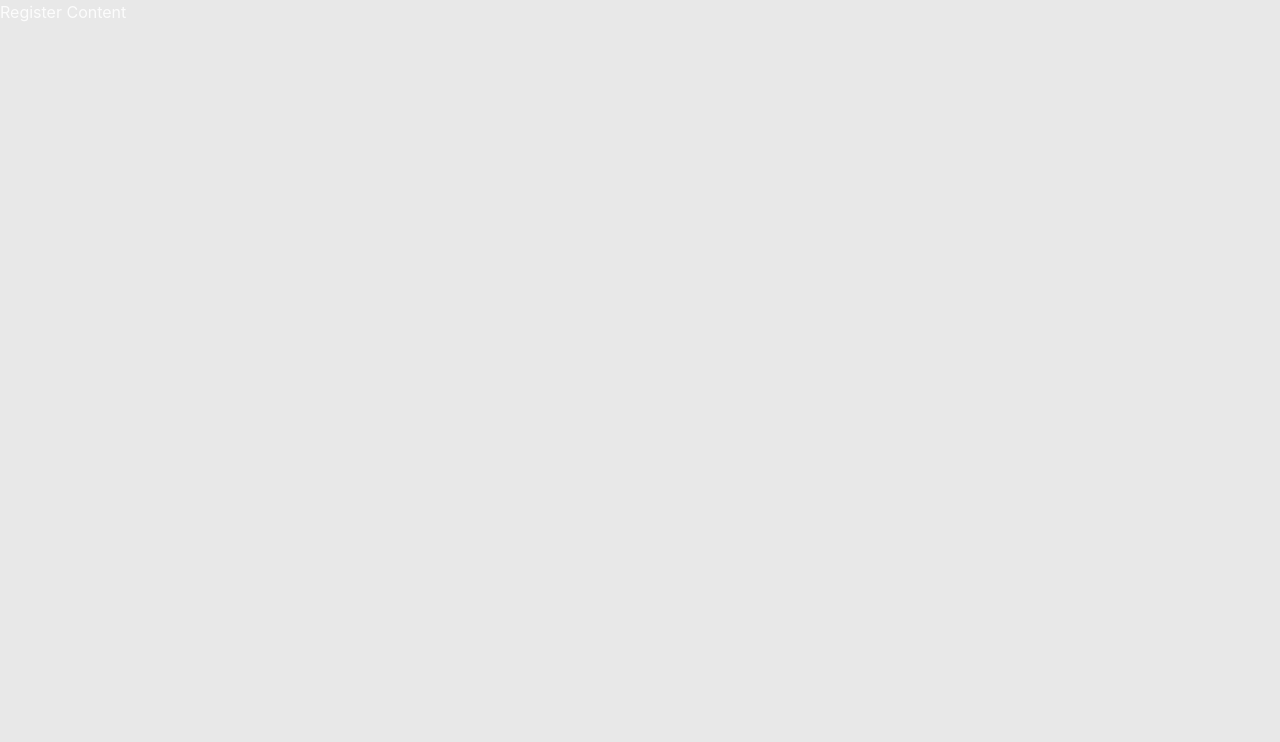
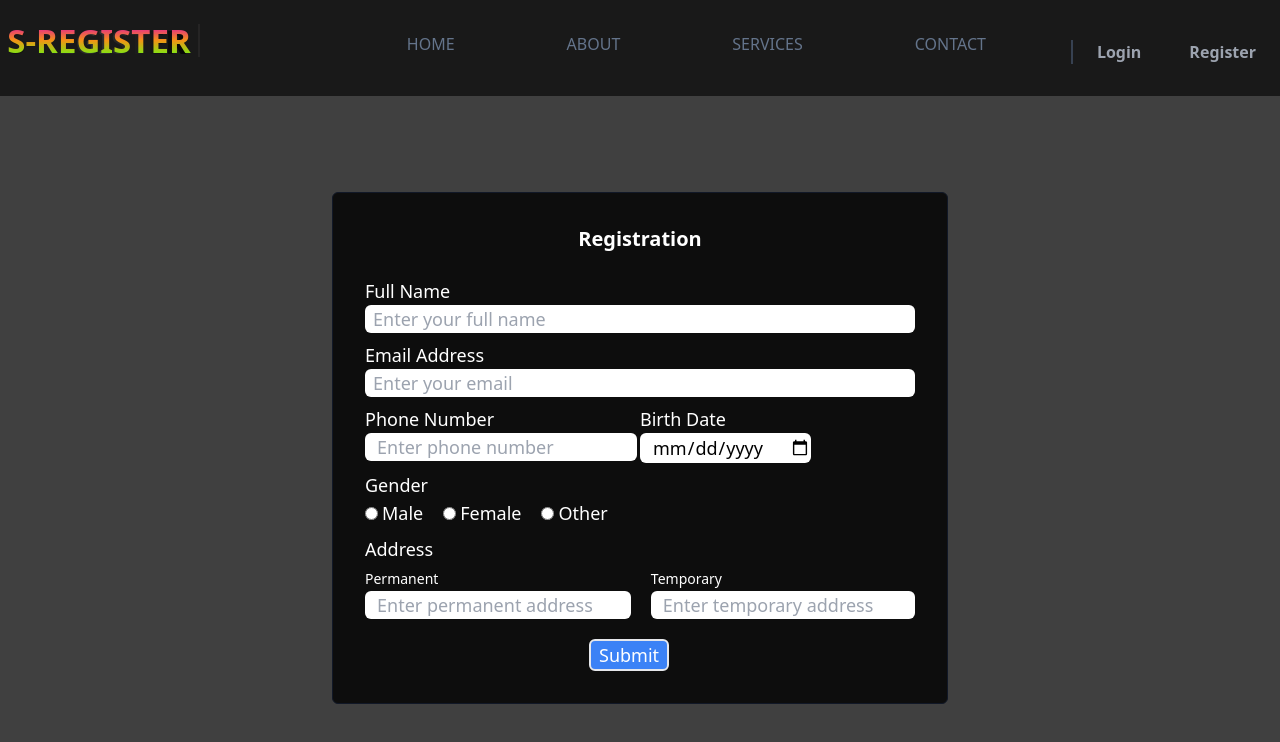
Before and after one commit to TexasCollegeBscCSIT/react-app-csit, a React (Vite) app: page /register in a window 1280 px wide. Shown: the top 742 px of the page. Built offline with nearby package versions, Linux system fonts and the light colour scheme.

Commit message:
register done

```diff
--- a/src/App.tsx
+++ b/src/App.tsx
@@ -3,6 +3,7 @@ import "./App.css";
 import Login from "./pages/Login";
 import Homepage from "./pages/Homepage";
 import GuestLayout from "./layouts/GuestLayout";
+import Register from "./pages/Register";
 
 function App() {
   return (
@@ -10,6 +11,7 @@ function App() {
       <Routes>
         <Route path="/" index={true} element={<Homepage></Homepage>}></Route>
         <Route path="/login" element={<Login></Login>}></Route>
+        <Route path="/register" element={<Register></Register>}></Route>
       </Routes>
     </GuestLayout>
   );
--- a/src/index.css
+++ b/src/index.css
@@ -2,7 +2,7 @@
 @tailwind components;
 @tailwind utilities;
 
-:root {
+/* :root {
   font-family: Inter, system-ui, Avenir, Helvetica, Arial, sans-serif;
   line-height: 1.5;
   font-weight: 400;
@@ -15,4 +15,4 @@
   text-rendering: optimizeLegibility;
   -webkit-font-smoothing: antialiased;
   -moz-osx-font-smoothing: grayscale;
-}
+} */
--- a/src/layouts/GuestLayout.tsx
+++ b/src/layouts/GuestLayout.tsx
@@ -1,6 +1,5 @@
-import React, { Fragment } from "react";
 import Header from "../components/navbar/Header";
-import Login from "../pages/Login";
+
 
 export default function GuestLayout({ children }) {
   return (
--- a/src/main.tsx
+++ b/src/main.tsx
@@ -5,6 +5,7 @@ import "./index.css";
 import { RouterProvider, createBrowserRouter } from "react-router-dom";
 import Login from "./pages/Login.tsx";
 import Error from "./pages/error/Error.tsx";
+import Register from "./pages/Register.tsx";
 
 const routes = createBrowserRouter([
   {
@@ -18,7 +19,7 @@ const routes = createBrowserRouter([
   },
   {
     path: "/register",
-    element: <>Register Content</>,
+    element: <Register></Register>,
   },
 ]);
 
--- a/src/pages/Homepage.tsx
+++ b/src/pages/Homepage.tsx
@@ -1,4 +1,3 @@
-import GuestLayout from "../layouts/GuestLayout";
 
 export default function Homepage() {
   return <div>Homepage</div>;
--- /dev/null
+++ b/src/pages/Register.tsx
@@ -0,0 +1,74 @@
+import GuestLayout from "../layouts/GuestLayout";
+
+
+export default function Register() {
+  return (
+    <>
+      <GuestLayout>
+        <div className=" h-screen container mx-auto ">
+          <div className="mx-6 grid h-full">
+            <div className="w-3/6 bg-black/80 text-white rounded-md border-gray-900 p-8 border mx-auto mt-24 h-fit">
+              <h1 className="text-center font-semibold text-xl">Registration</h1>
+              <form className="form text-lg">
+                <div className="input-box mt-6">
+                  <label className="flex w-full text-lg">Full Name</label>
+                  <input className="w-full text-black outline-none pl-2 rounded-md" type="text" placeholder="Enter your full name"/>
+                </div>
+                <div className="input-box mt-2">
+                  <label className="flex w-full text-lg">Email Address</label>
+                  <input className="w-full text-black outline-none pl-2 rounded-md" type="email" placeholder="Enter your email"/>
+                </div>
+                <div className="column flex mt-2 ">
+                  <div className="input-box w-1/2">
+                    <label>Phone Number</label>
+                    <input className="text-black outline-none pl-3 rounded-md" type="number" placeholder="Enter phone number"/>
+                  </div>
+                  <div className="input-box w-1/2">
+                    <label className="flex w-full">Birth Date</label>
+                    <input className="text-black outline-none pl-3 rounded-md" type="date"/>
+                  </div>
+                </div>
+                {/* gender  */}
+                <div className="gender-box mt-2">
+                  <h3>Gender</h3>
+                  <div className="gender-option flex gap-5">
+                    <div className="gender">
+                        <input type="radio" id="check" name="gender"/>
+                        <label className="ml-1" htmlFor="check-male">Male</label>
+                    </div>
+                    <div className="gender">
+                        <input type="radio" id="check" name="gender"/>
+                        <label className="ml-1" htmlFor="check-female">Female</label>
+                    </div>
+                    <div className="gender">
+                        <input type="radio" id="check" name="gender"/>
+                        <label className="ml-1" htmlFor="check-other">Other</label>
+                    </div>
+                  </div>
+                </div>
+                {/* address  */}
+                <div className="address mt-2">
+                  <label>Address</label>
+                  <div className="column flex gap-5">
+                    <div className="input-box">
+                      <label className="text-sm">Permanent</label>
+                      <input className="w-full text-black outline-none pl-3 rounded-md" type="text" placeholder="Enter permanent address" required/>
+                    </div>
+                    <div className="input-box">
+                      <label className="text-sm">Temporary</label>
+                      <input className="w-full text-black outline-none pl-3 rounded-md" type="text" placeholder="Enter temporary address" required/>
+                    </div>
+                  </div>
+                </div>
+                {/* submit button */}
+                <div className="mt-5">
+                  <button className="border-2 px-2 ml-56 rounded-md bg-blue-500">Submit</button>
+                </div>
+              </form>
+            </div>
+          </div>
+        </div>
+      </GuestLayout>
+    </>
+  )
+}
--- a/src/routes/AppRoutes.tsx
+++ b/src/routes/AppRoutes.tsx
@@ -1,13 +1,15 @@
-import React from "react";
+
 import { Route, Routes } from "react-router-dom";
 import App from "../App";
 import Login from "../pages/Login";
+import Register from "../pages/Register";
 
 export default function AppRoutes() {
   return (
     <Routes>
       <Route path="/" index={true} element={<App></App>}></Route>
       <Route path="/login" element={<Login></Login>}></Route>
+      <Route path="/register" element={<Register></Register>}></Route>
     </Routes>
   );
 }
```
